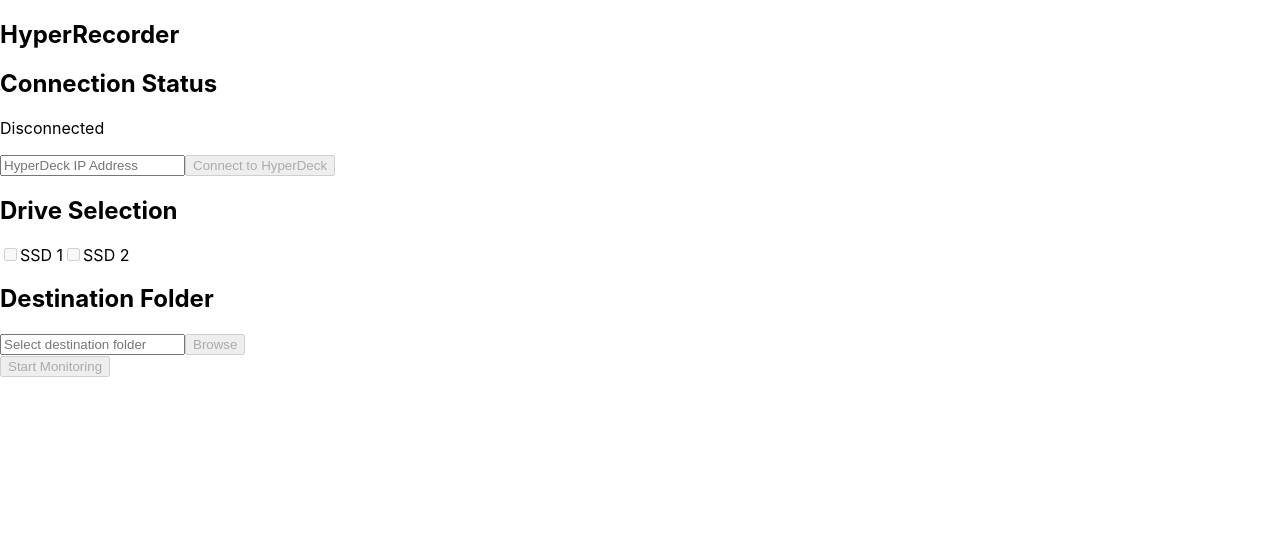
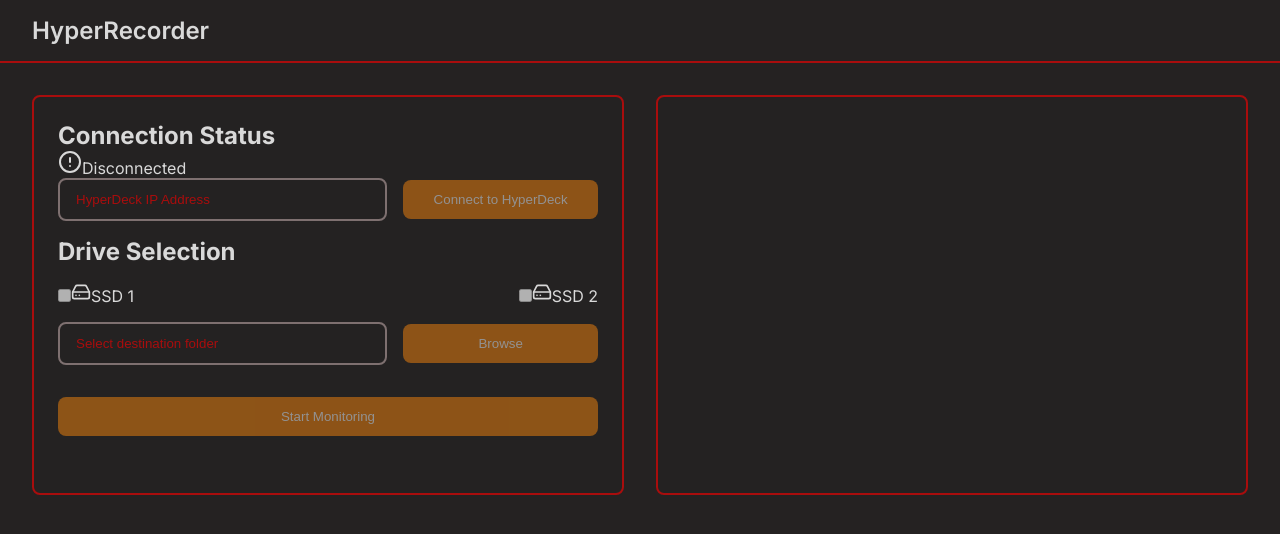
Before and after one commit to BPT1901/hyperrecorder, a React (Create React App) app in the folder client/: page / in a window 1280 px wide. Shown: the top 534 px of the page. Built offline with nearby package versions, Linux system fonts and the light colour scheme; no server answers.

Commit message:
Added Styling

```diff
--- a/client/src/App.css
+++ b/client/src/App.css
@@ -1,38 +1,233 @@
-.App {
-  text-align: center;
+/* App.css */
+@import url('https://fonts.googleapis.com/css2?family=Inter:wght@400;500;600;700&display=swap');
+
+:root {
+  --background-dark: #252222;
+  --text-primary: #D9D9D9;
+  --button-primary: #F6850D;
+  --button-hover: #9F5405;
+  --button-active: #F7A44B;
+  --border-error: #A90D0D;
+  --placeholder-color: #A90D0D;
+  --input-background: #7E7070;
+  --success-color: #2FAA35;
+  --error-color: #A90D0D;
 }
 
-.App-logo {
-  height: 40vmin;
-  pointer-events: none;
+* {
+  margin: 0;
+  padding: 0;
+  box-sizing: border-box;
 }
 
-@media (prefers-reduced-motion: no-preference) {
-  .App-logo {
-    animation: App-logo-spin infinite 20s linear;
+body {
+  font-family: 'Inter', sans-serif;
+  background-color: var(--background-dark);
+  color: var(--text-primary);
+}
+
+/* Layout */
+.app-container {
+  min-height: 100vh;
+  display: flex;
+  flex-direction: column;
+}
+
+.main-content {
+  display: grid;
+  grid-template-columns: 1fr 1fr;
+  gap: 2rem;
+  padding: 2rem;
+  max-width: 1400px;
+  margin: 0 auto;
+  width: 100%;
+}
+
+@media (max-width: 768px) {
+  .main-content {
+    grid-template-columns: 1fr;
   }
 }
 
-.App-header {
-  background-color: #282c34;
-  min-height: 100vh;
+/* Header */
+.header {
+  background-color: rgba(37, 34, 34, 0.95);
+  border-bottom: 2px solid var(--border-error);
+  padding: 1rem 2rem;
+}
+
+.header h1 {
+  color: var(--text-primary);
+  font-size: 1.5rem;
+  font-weight: 600;
+}
+
+/* Panels */
+.panel {
+  background-color: rgba(37, 34, 34, 0.8);
+  border: 2px solid var(--border-error);
+  border-radius: 8px;
+  padding: 1.5rem;
+  height: 50vh; /* This sets both panels to half viewport height */
+}
+
+/* Form Elements */
+.input-field {
+  background-color: transparent;
+  border: 2px solid var(--input-background);
+  border-radius: 8px;
+  color: var(--text-primary);
+  padding: 0.75rem 1rem;
+  width: 100%;
+  transition: border-color 0.2s;
+}
+
+.input-field::placeholder {
+  color: var(--placeholder-color);
+}
+
+.input-field:focus {
+  outline: none;
+  border-color: var(--button-primary);
+}
+
+.input-group {
   display: flex;
-  flex-direction: column;
+  gap: 1rem;
   align-items: center;
-  justify-content: center;
-  font-size: calc(10px + 2vmin);
+  margin-bottom: 1rem;
+}
+
+.input-group .input-field {
+  flex: 2; /* Takes up 2/3 of the space */
+}
+
+.input-group .btn {
+  flex: 1; /* Takes up 1/3 of the space */
+}
+
+.drive-options {
+  display: flex;
+  justify-content: space-between;
+  padding: 1rem 0;
+}
+
+/* Buttons */
+.btn {
+  background-color: #F6850D;
+  color: white;
+  border: none;
+  border-radius: 8px;
+  padding: 0.75rem 1.5rem;
+  font-weight: 500;
+  cursor: pointer;
+  transition: background-color 0.2s;
+}
+
+.btn:hover {
+  background-color: #9F5405;
+}
+
+.btn:active {
+  background-color: #F7A44B;
+}
+
+.btn.monitoring {
+  background-color: #2FAA35;
+}
+
+.btn:disabled {
+  opacity: 0.5;
+  cursor: not-allowed;
+}
+
+.btn.full-width {
+  width: 100%;
+  margin-top: 1rem;
+}
+
+/* Notifications */
+.notification-container {
+  position: fixed;
+  top: 1rem;
+  right: 1rem;
+  z-index: 1000;
+}
+
+.notification {
+  padding: 1rem 1.5rem;
+  border-radius: 8px;
+  margin-bottom: 0.5rem;
+  animation: slideIn 0.3s ease-out;
+}
+
+.notification.success {
+  background-color: var(--success-color);
   color: white;
 }
 
-.App-link {
-  color: #61dafb;
+.notification.error {
+  background-color: var(--error-color);
+  color: white;
 }
 
-@keyframes App-logo-spin {
+/* Recordings List */
+.recordings-panel {
+  height: 50vh;
+  overflow: hidden;
+  display: flex;
+  flex-direction: column;
+}
+
+.recordings-list {
+  overflow-y: auto;
+  flex-grow: 1;
+  padding-right: 0.5rem;
+}
+
+.recordings-list::-webkit-scrollbar {
+  width: 8px;
+}
+
+.recordings-list::-webkit-scrollbar-track {
+  background: rgba(126, 112, 112, 0.1);
+  border-radius: 4px;
+}
+
+.recordings-list::-webkit-scrollbar-thumb {
+  background: var(--button-primary);
+  border-radius: 4px;
+}
+
+.recording-item {
+  background-color: rgba(126, 112, 112, 0.1);
+  border-radius: 8px;
+  padding: 1rem;
+  margin-bottom: 0.5rem;
+  transition: background-color 0.2s;
+}
+
+.recording-item:hover {
+  background-color: rgba(126, 112, 112, 0.2);
+}
+
+/* Animations */
+@keyframes slideIn {
   from {
-    transform: rotate(0deg);
+    transform: translateX(100%);
+    opacity: 0;
   }
   to {
-    transform: rotate(360deg);
+    transform: translateX(0);
+    opacity: 1;
   }
 }
+
+@keyframes fadeOut {
+  from {
+    opacity: 1;
+  }
+  to {
+    opacity: 0;
+  }
+}
--- a/client/src/App.js
+++ b/client/src/App.js
@@ -1,6 +1,7 @@
 // src/App.js
 
 import Dashboard from './components/Dashboard';
+import './App.css';
 
 function App() {
   return <Dashboard />;
--- a/client/src/components/Dashboard/index.js
+++ b/client/src/components/Dashboard/index.js
@@ -1,6 +1,16 @@
 // src/components/Dashboard/index.js
 import { useState, useEffect, useCallback } from 'react';
 import FileList from '../FileList';
+import { AlertCircle, Check, HardDrive, Folder } from 'lucide-react';
+
+const Notification = ({ message, type }) => (
+  <div className={`notification ${type}`}>
+    <div className="flex items-center">
+      {type === 'success' ? <Check size={20} /> : <AlertCircle size={20} />}
+      <span className="ml-2">{message}</span>
+    </div>
+  </div>
+);
 
 const Dashboard = () => {
   const [settings, setSettings] = useState({
@@ -15,6 +25,20 @@
   const [isMonitoring, setIsMonitoring] = useState(false);
   const [transferStatus, setTransferStatus] = useState(null);
   const [ws, setWs] = useState(null);
+  const [notification, setNotification] = useState(null);
+
+  const showNotification = (message, type) => {
+    setNotification({ message, type });
+    setTimeout(() => setNotification(null), 3000);
+  };
+
+  useEffect(() => {
+    if (transferStatus?.type === 'success') {
+      showNotification(transferStatus.message, 'success');
+    } else if (transferStatus?.type === 'error') {
+      showNotification(transferStatus.message, 'error');
+    }
+  }, [transferStatus]);
 
   const sanitizePath = (path) => {
     return path.replace(/\/+/g, '/');
@@ -188,42 +212,47 @@
   };
 
   return (
-    <div className="min-h-screen bg-gray-50">
-      <nav className="bg-white shadow">
-        <div className="max-w-7xl mx-auto px-4 py-4">
-          <h1 className="text-2xl font-bold text-gray-800">HyperRecorder</h1>
+    <div className="app-container">
+      {notification && (
+        <div className="notification-container">
+          <Notification message={notification.message} type={notification.type} />
         </div>
-      </nav>
+      )}
 
-      <main className="container mx-auto px-4 py-6">
-        <div className="grid grid-cols-1 md:grid-cols-2 gap-6" style={{ minHeight: '0' }}>
-          {/* Left Column - Controls */}
-          <div className="bg-white shadow rounded-lg p-6">
+      <header className="header">
+        <h1>HyperRecorder</h1>
+      </header>
+
+      <main className="main-content">
+        {/* Left Panel - Controls */}
+        <div className="panel">
           {/* Connection Status */}
           <div className="mb-6">
-              <h2 className="text-lg font-semibold mb-2">Connection Status</h2>
-              <p className={`text-sm p-2 rounded ${
-                !transferStatus ? 'text-gray-600' :
-                transferStatus.type === 'success' ? 'bg-green-100 text-green-800' :
-                transferStatus.type === 'error' ? 'bg-red-100 text-red-800' :
-                'bg-blue-100 text-blue-800'
-              }`}>{transferStatus ? transferStatus.message : (isConnected ? 'Connected' : 'Disconnected')}</p>
+            <h2>Connection Status</h2>
+            <div className="status-indicator">
+              {isConnected ? (
+                <Check className="text-success" />
+              ) : (
+                <AlertCircle className="text-error" />
+              )}
+              <span>{isConnected ? 'Connected' : 'Disconnected'}</span>
+            </div>
           </div>
 
-            {/* IP Address Input */}
-            <div className="mb-6">
+          {/* IP Input with inline button */}
+          <div className="input-group">
             <input
               type="text"
+              className="input-field"
               value={ipAddress}
               onChange={(e) => setIpAddress(e.target.value)}
               placeholder="HyperDeck IP Address"
-                className="border rounded p-2 w-full mb-2"
               disabled={isConnected}
             />
             <button
+              className="btn"
               onClick={connectToHyperdeck}
               disabled={isConnected || !ipAddress}
-                className="bg-blue-500 text-white px-4 py-2 rounded disabled:bg-gray-300"
             >
               Connect to HyperDeck
             </button>
@@ -231,68 +260,57 @@
 
           {/* Drive Selection */}
           <div className="mb-6">
-              <h2 className="text-lg font-semibold mb-2">Drive Selection</h2>
-              <div className="space-y-2">
-                <label className="flex items-center">
+            <h2>Drive Selection</h2>
+            <div className="drive-options">
+              {['ssd1', 'ssd2'].map(drive => (
+                <label key={drive} className="drive-option">
                   <input
                     type="checkbox"
-                    checked={selectedDrives.ssd1}
-                    onChange={(e) => setSelectedDrives(prev => ({...prev, ssd1: e.target.checked}))}
+                    checked={selectedDrives[drive]}
+                    onChange={(e) => setSelectedDrives(prev => ({
+                      ...prev,
+                      [drive]: e.target.checked
+                    }))}
                     disabled={!isConnected || isMonitoring}
-                    className="mr-2"
                   />
-                  SSD 1
+                  <HardDrive size={20} />
+                  <span>SSD {drive.slice(-1)}</span>
                 </label>
-                <label className="flex items-center">
-                  <input
-                    type="checkbox"
-                    checked={selectedDrives.ssd2}
-                    onChange={(e) => setSelectedDrives(prev => ({...prev, ssd2: e.target.checked}))}
-                    disabled={!isConnected || isMonitoring}
-                    className="mr-2"
-                  />
-                  SSD 2
-                </label>
+              ))}
             </div>
           </div>
 
-            {/* Destination Folder */}
-            <div className="mb-6">
-              <h2 className="text-lg font-semibold mb-2">Destination Folder</h2>
-              <div className="flex items-center">
+          {/* Destination Folder with inline button */}
+          <div className="input-group">
             <input
               type="text"
+              className="input-field"
               value={settings.destinationPath}
-                  className="border rounded p-2 flex-1 mr-2"
               readOnly
               placeholder="Select destination folder"
             />
             <button
+              className="btn"
               onClick={handleFolderSelect}
               disabled={!isConnected || isMonitoring}
-                  className="bg-blue-500 text-white px-4 py-2 rounded disabled:bg-gray-300"
             >
               Browse
             </button>
           </div>
-            </div>
 
           {/* Start/Stop Button */}
             <button
+              className={`btn full-width ${isMonitoring ? 'monitoring' : ''}`}
               onClick={isMonitoring ? stopWatching : startWatching}
               disabled={!isConnected || !settings.destinationPath}
-              className={`${
-                isMonitoring ? 'bg-red-500' : 'bg-green-500'
-              } text-white px-4 py-2 rounded disabled:bg-gray-300`}
             >
               {isMonitoring ? 'Stop Monitoring' : 'Start Monitoring'}
             </button>
+
         </div>
-
-          {/* Right Column - FileList */}
-          <div className="bg-white shadow rounded-lg p-6">
+        {/* Right Panel - FileList */}
+        <div className="panel recordings-panel">
           {isConnected && <FileList ws={ws} isConnected={isConnected} />}
-            </div>
         </div>
       </main>
     </div>
--- a/client/src/index.css
+++ b/client/src/index.css
@@ -1,10 +1,19 @@
+@import url('https://fonts.googleapis.com/css2?family=Inter:wght@400;500;600;700&display=swap');
+
+
+* {
+  margin: 0;
+  padding: 0;
+  box-sizing: border-box;
+}
+
 body {
   margin: 0;
-  font-family: -apple-system, BlinkMacSystemFont, 'Segoe UI', 'Roboto', 'Oxygen',
-    'Ubuntu', 'Cantarell', 'Fira Sans', 'Droid Sans', 'Helvetica Neue',
-    sans-serif;
+  font-family: 'Inter', sans-serif;
   -webkit-font-smoothing: antialiased;
   -moz-osx-font-smoothing: grayscale;
+  background-color: #252222;
+  color: #D9D9D9;
 }
 
 code {
--- a/client/src/index.js
+++ b/client/src/index.js
@@ -3,6 +3,7 @@
 import './index.css';
 import App from './App';
 import reportWebVitals from './reportWebVitals';
+import './index.css';
 
 const root = ReactDOM.createRoot(document.getElementById('root'));
 root.render(
--- a/package.json
+++ b/package.json
@@ -17,6 +17,7 @@
     "cors": "^2.8.5",
     "express": "^4.18.2",
     "fs-extra": "^11.2.0",
+    "lucide-react": "^0.468.0",
     "react": "^18.2.0",
     "react-dom": "^18.2.0",
     "react-scripts": "^5.0.1",
```
Also changed, not shown: client/src/components/FileList/index.js (+19 -18 lines), 1 other file (tests, documents, lock files or other folders). Lines whose indentation alone changed are shown as unchanged.
